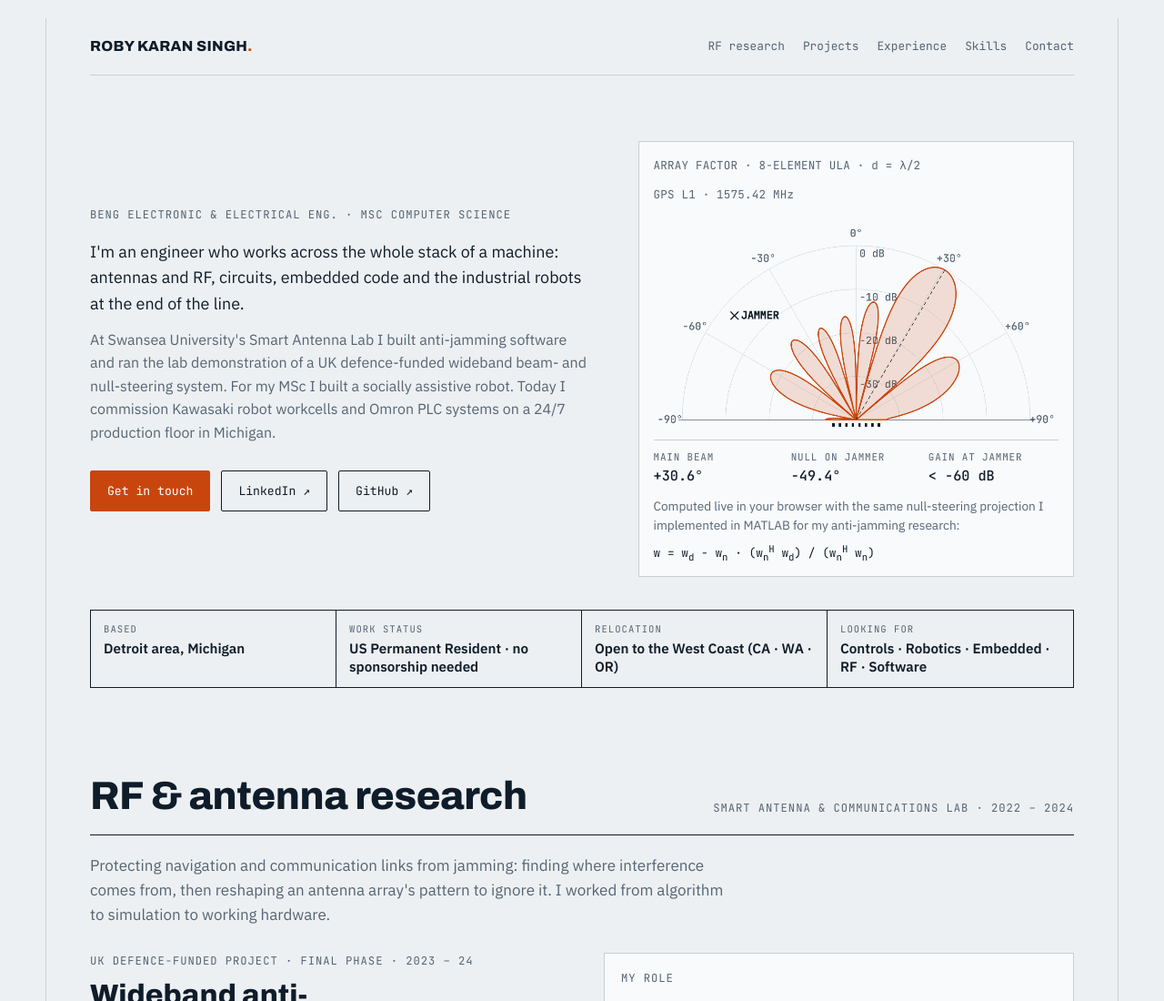
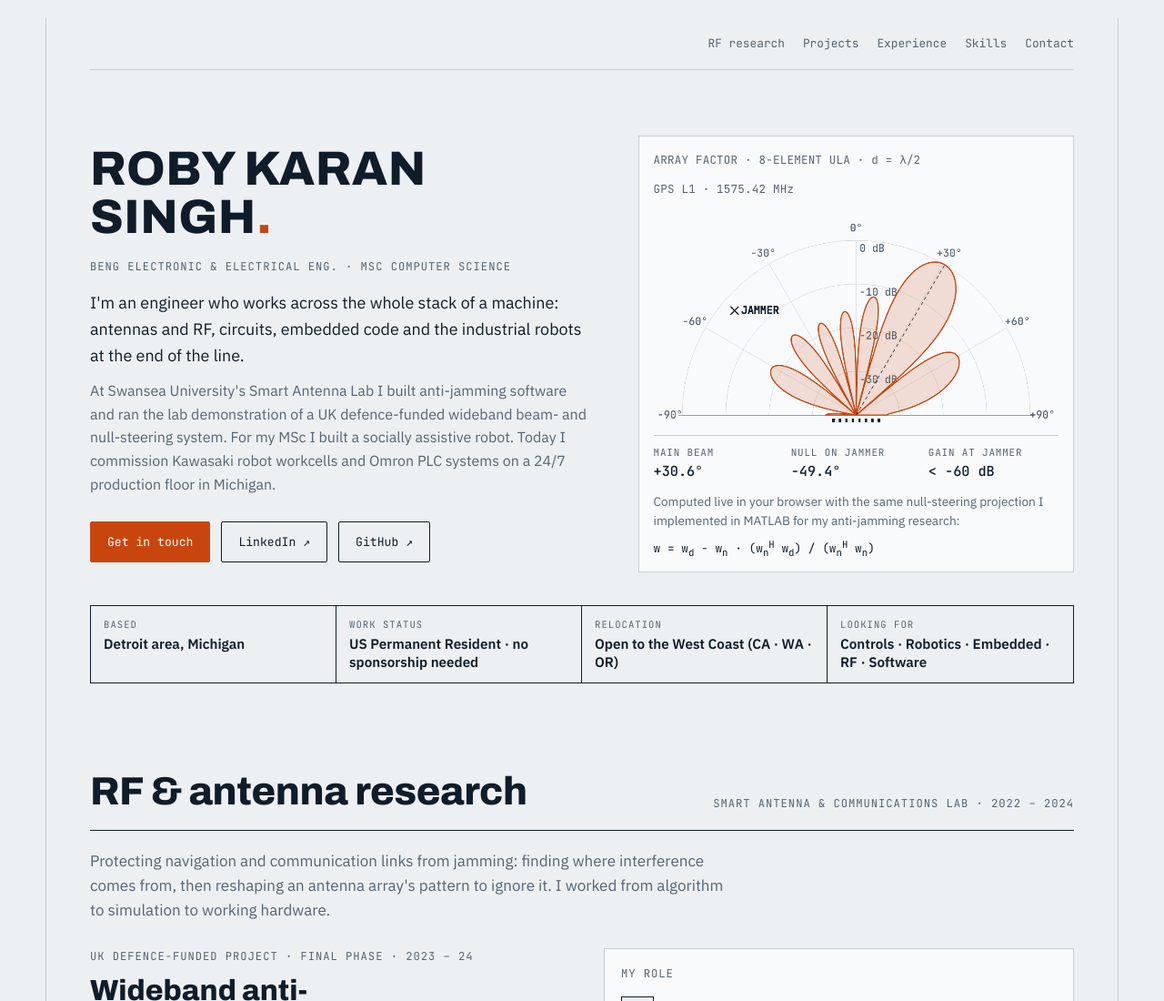
Before and after one commit to Robysingh/Robysingh.github.io, a plain HTML site: page index.html in a window 1280 px wide. Shown: the top 1100 px of the page at 91% size. Drawn offline with Linux system fonts and the light colour scheme.

Commit message:
Move name from nav bar into hero

```diff
--- a/index.html
+++ b/index.html
@@ -52,7 +52,7 @@ h2{font-size:clamp(1.9rem,3.6vw,2.7rem); font-weight:800; font-stretch:118%; let
 h3{font-size:1.28rem; font-weight:700; font-stretch:108%; line-height:1.2}
 p{margin:0; max-width:65ch}
 
-.top{display:flex; align-items:center; justify-content:space-between; gap:16px; flex-wrap:wrap; padding:18px 0; border-bottom:1px solid var(--line)}
+.top{display:flex; align-items:center; justify-content:flex-end; gap:16px; flex-wrap:wrap; padding:18px 0; border-bottom:1px solid var(--line)}
 .mark{font-family:var(--display); font-weight:800; font-stretch:125%; font-size:1rem; letter-spacing:.02em; text-decoration:none}
 .mark span{color:var(--accent)}
 nav{display:flex; gap:20px; flex-wrap:wrap}
@@ -65,6 +65,8 @@ nav a:hover{color:var(--ink)}
 .hero h1{font-size:clamp(2.6rem,6.4vw,5rem); font-weight:850; font-stretch:125%; letter-spacing:-.02em; line-height:.98; margin:14px 0 22px}
 .hero h1 em{font-style:normal; color:var(--accent)}
 .hero .lede{font-size:1.12rem}
+.hero h1.name{font-size:clamp(2.1rem,4.6vw,3.3rem); font-weight:800; font-stretch:125%; letter-spacing:.01em; line-height:1; margin:0 0 18px}
+.hero h1.name span{color:var(--accent)}
 .hero .eyebrow + .lede{margin-top:16px}
 .hero .lede + .lede{margin-top:12px; color:var(--muted); font-size:1rem}
 .actions{display:flex; gap:12px; flex-wrap:wrap; margin-top:28px}
@@ -214,8 +216,7 @@ footer{border-top:1.5px solid var(--ink); padding:14px 0 24px; display:flex; jus
 <body>
 <div class="sheet">
 
-<header class="top">
-  <a class="mark" href="#top" id="top">ROBY KARAN SINGH<span>.</span></a>
+<header class="top" id="top">
   <nav aria-label="Sections">
     <a href="#research">RF research</a>
     <a href="#projects">Projects</a>
@@ -227,6 +228,7 @@ footer{border-top:1.5px solid var(--ink); padding:14px 0 24px; display:flex; jus
 
 <div class="hero">
   <div>
+    <h1 class="name">ROBY KARAN SINGH<span>.</span></h1>
     <div class="eyebrow">BEng Electronic &amp; Electrical Eng. · MSc Computer Science</div>
     <p class="lede">I'm an engineer who works across the whole stack of a machine: antennas and RF, circuits, embedded code and the industrial robots at the end of the line.</p>
     <p class="lede">At Swansea University's Smart Antenna Lab I built anti-jamming software and ran the lab demonstration of a UK defence-funded wideband beam- and null-steering system. For my MSc I built a socially assistive robot. Today I commission Kawasaki robot workcells and Omron PLC systems on a 24/7 production floor in Michigan.</p>
```
